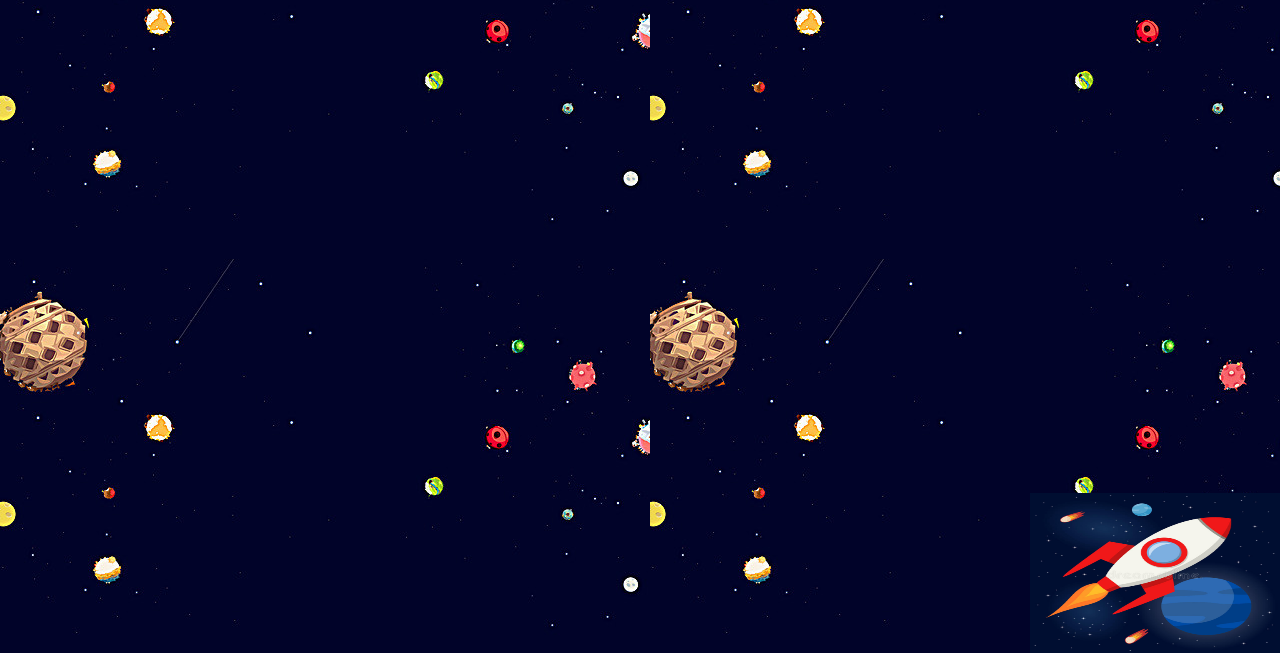
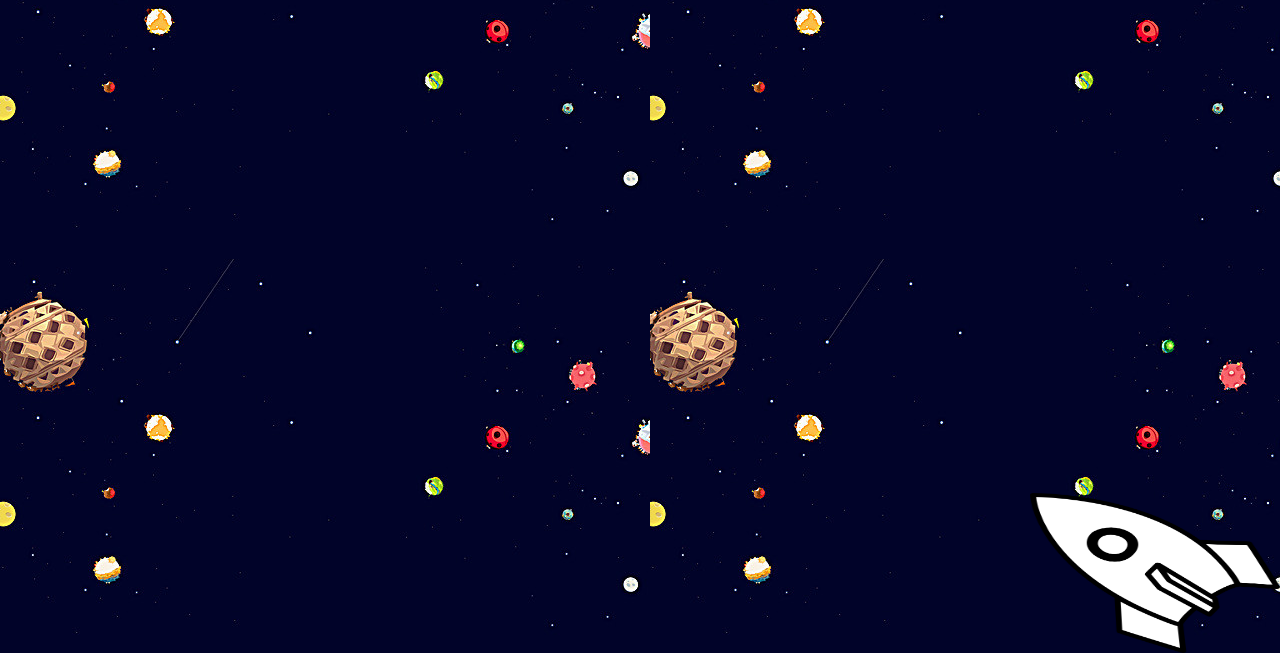
Before and after one commit to vaarigupta/SPACESHIP_GAME, a website: page public/index.html in a window 1280 px wide. Shown: the part 147-800 px from the top of the page. Drawn offline with Linux system fonts and the light colour scheme; a web font is replaced by a local one.

Commit message:
modified

```diff
--- a/public/index.html
+++ b/public/index.html
@@ -1,17 +1,16 @@
 <!DOCTYPE html>
 <html>
-<style>
-
-</style>
 <head>
 	<title>SpaceShip</title>
-	<script  src="jquery.min.js" type="text/javascript"></script>
+
+ <script  src="jquery.min.js" type="text/javascript"></script>
     <link href="https://fonts.googleapis.com/css?family=Wendy+One" rel="stylesheet">
 	<link rel="stylesheet" type="text/css" href="index.css">
 </head>
 <body >
 	<h1>My SpaceShuttle</h1>
- <img id="spaceship" src="img/space9.jpg" >
+
+ <img id="spaceship" src="img/sp7.png" >
  <script src="main.js" type="text/javascript"></script>
 </body>
 </html>
```
Also changed, not shown: app.js (added, +8 -0 lines), package.json (added, +22 -0 lines), public/main.js (+0 -9 lines), public/img/sp7.png (added), 1 other file.
